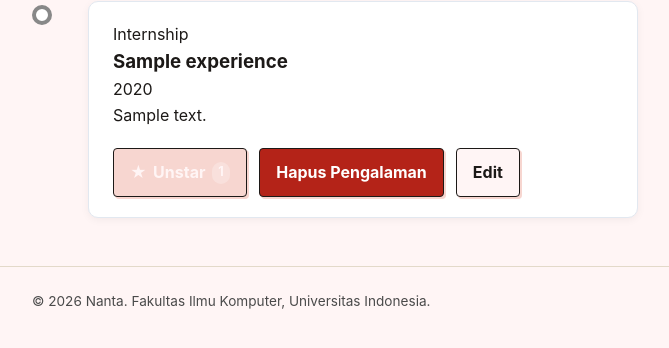
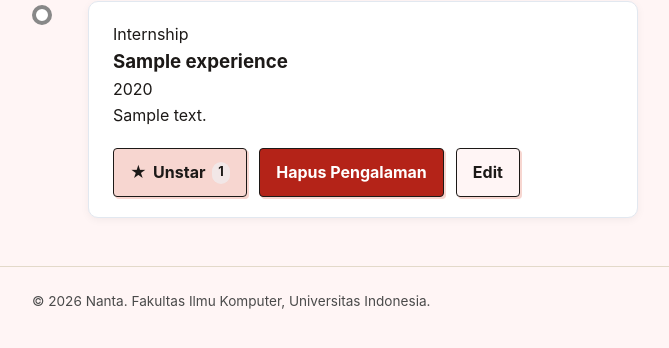
Before and after one commit to Flixidk/myportofolio, a Django app: page /experience/ in a window 1280 px wide. Shown: the part 330-678 px from the top of the page, without its empty margins (152-821 px from the left). Run offline with Django 5.2, Linux system fonts and the light colour scheme; a user stored in the database is signed in; tables that the repository leaves empty hold one stand-in row (values such as "Sample post").

Commit message:
fix: fix form styling for starring experiences and authentication

```diff
--- a/static/css/experience.css
+++ b/static/css/experience.css
@@ -100,26 +100,31 @@
     margin-top: 1.25rem;
 }
 
-.star-form {
+.experience-star-form {
     display: inline;
 }
 
-.button-star {
+.experience-button-star {
     display: inline-flex;
     align-items: center;
     gap: 0.4rem;
     background: var(--ink);
 }
 
-.button-star.is-starred {
+.experience-button-star.is-starred {
     background: var(--accent);
+    color : var(--ink);
 }
 
-.star-count {
+.experience-star-count {
     padding: 0.05rem 0.4rem;
     border-radius: 999px;
     background: rgba(255, 255, 255, 0.25);
     font-size: 0.8rem;
+}
+
+.experience-star-count.is-starred {
+    background: rgba(241, 233, 233, 0.902);
 }
 
 .metro-empty-state {
--- a/templates/components/experience_star.html
+++ b/templates/components/experience_star.html
@@ -1,10 +1,10 @@
-<form method="post" action="{% url 'main:toggle_star' experience.id %}" class="star-form">
+<form method="post" action="{% url 'main:toggle_star' experience.id %}" class="experience-star-form">
     {% csrf_token %}
     <button type="submit"
-            class="button button-star{% if user in experience.starred_by.all %} is-starred{% endif %}"
+            class="button experience-button-star{% if user in experience.starred_by.all %} is-starred{% endif %}"
             title="{% if experience.starred_by.all %}Dibintangi oleh {{ experience.starred_by.all|join:', ' }}{% else %}Jadilah yang pertama memberi star{% endif %}">
         <span aria-hidden="true">★</span>
         {% if user in experience.starred_by.all %}Unstar{% else %}Star{% endif %}
-        <span class="star-count">{{ experience.starred_by.count }}</span>
+        <span class="experience-star-count{% if user in experience.starred_by.all %} is-starred{% endif %}">{{ experience.starred_by.count }}</span>
     </button>
 </form>
--- a/templates/login.html
+++ b/templates/login.html
@@ -4,7 +4,7 @@
 {% endblock meta %}
 {% block content %}
     <main>
-        <section class="experience-section">
+        <section class="form-status">
             <div class="container">
                 <h1>Login</h1>
                 {% for message in messages %}
--- a/templates/register.html
+++ b/templates/register.html
@@ -4,7 +4,7 @@
 {% endblock meta %}
 {% block content %}
     <main>
-        <section class="experience-section">
+        <section class="form-status">
             <div class="container">
                 <h1>Buat Akun</h1>
                 <form method="post" action="{% url 'main:register' %}" class="form">
```
